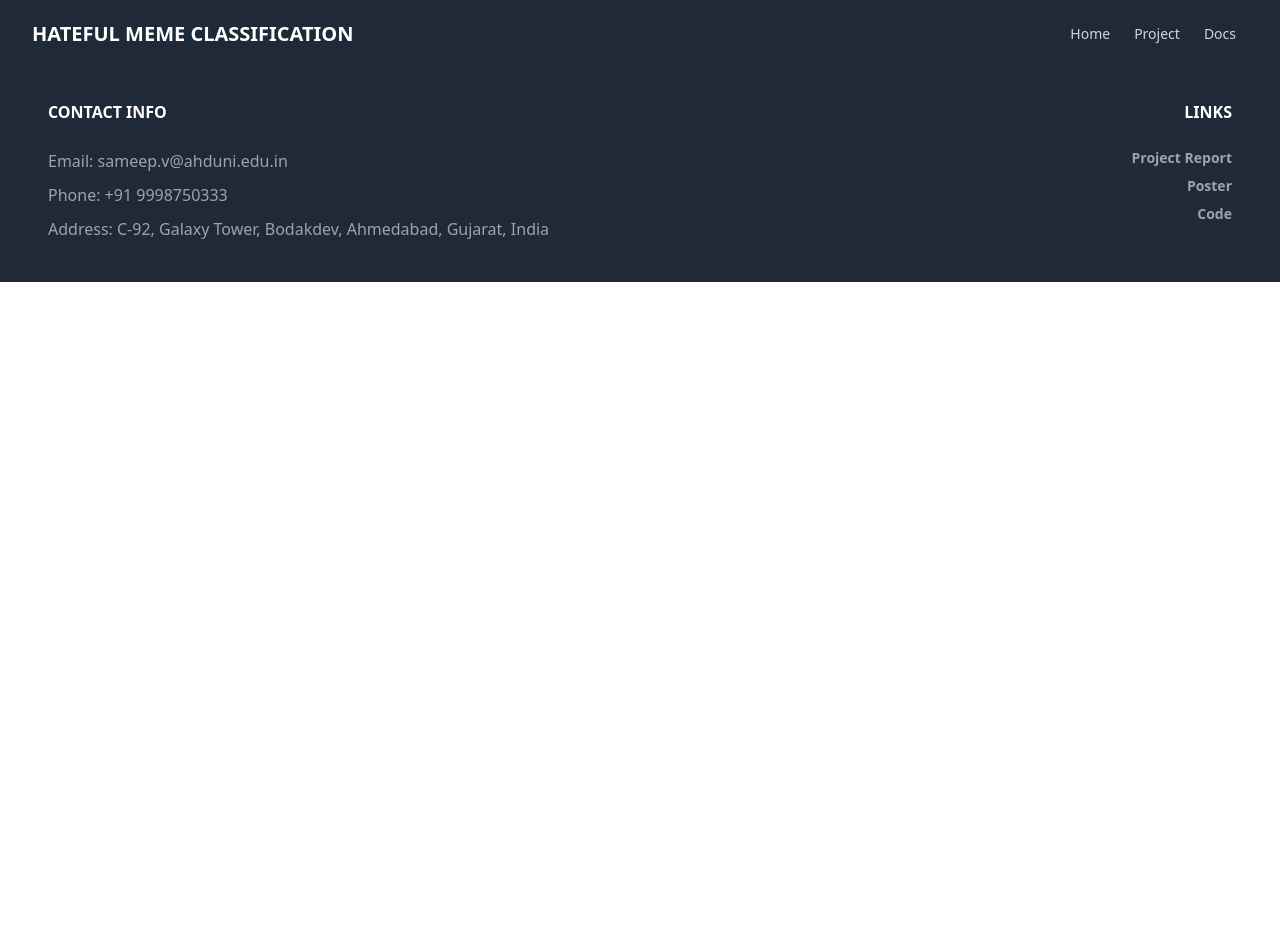
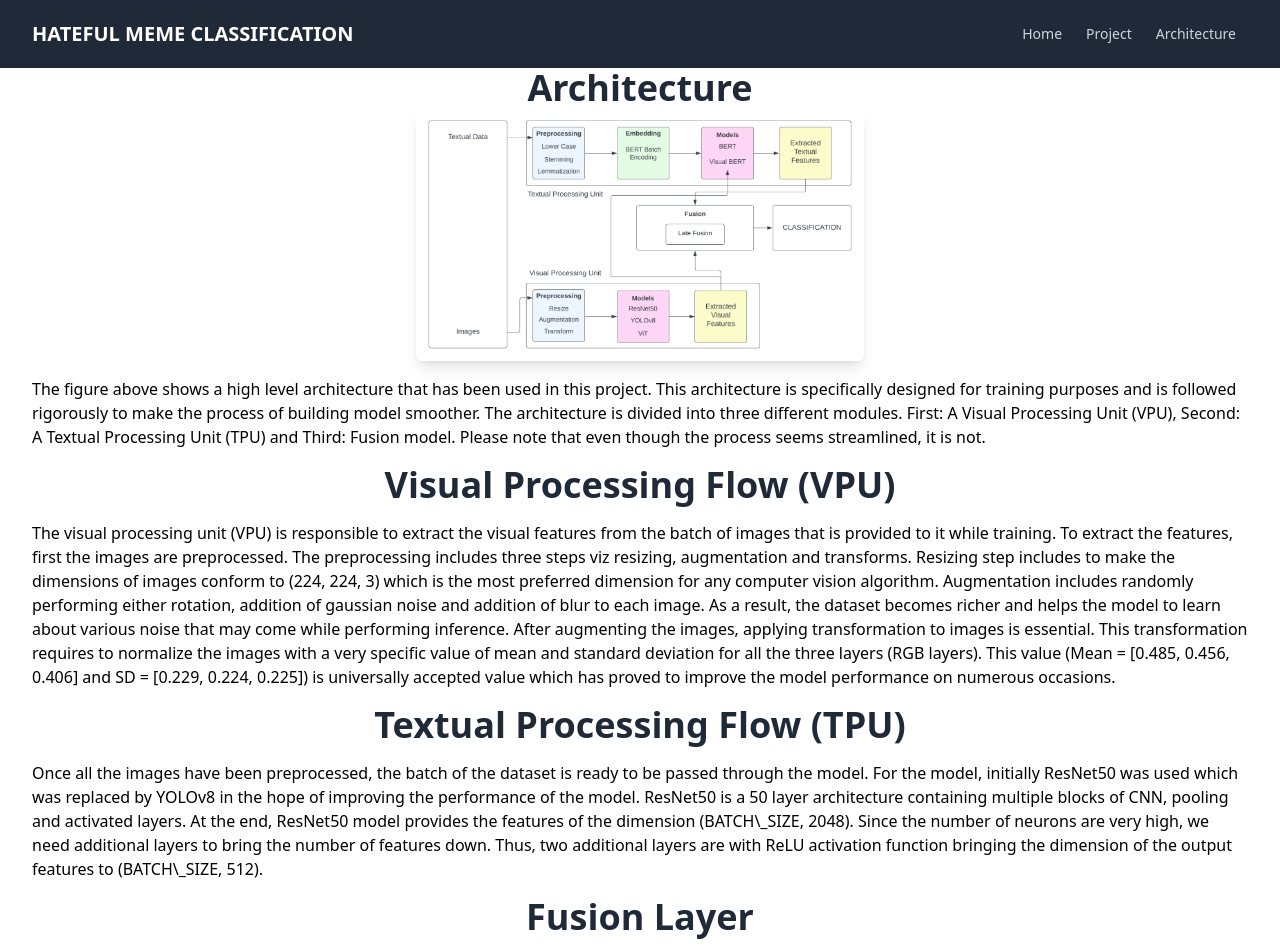
Before and after one commit to sameepv21/Hateful_Meme_Classification, a React (Create React App) app in the folder demo/: page /architecture in a window 1280 px wide. Shown: the top 952 px of the page. Before the commit the page ends 800 px from the top, so only its background shows below. Built offline with nearby package versions, Linux system fonts and the light colour scheme.

Commit message:
[feat]: architecture page completed

```diff
--- a/demo/public/index.html
+++ b/demo/public/index.html
@@ -24,7 +24,7 @@
       work correctly both with client-side routing and a non-root public URL.
       Learn how to configure a non-root public URL by running `npm run build`.
     -->
-    <title>React App</title>
+    <title>Hateful Meme Classification</title>
   </head>
   <body>
     <noscript>You need to enable JavaScript to run this app.</noscript>
--- a/demo/src/App.js
+++ b/demo/src/App.js
@@ -2,9 +2,9 @@ import React from 'react';
 import { BrowserRouter as Router, Routes, Route } from 'react-router-dom';
 import Home from './Components/Home';
 import Project from './Components/Project';
-import Docs from './Components/Docs';
 import Navbar from './Components/Navbar'
 import Footer from './Components/Footer'
+import Architecture from './Components/Architecture';
 
 function App() {
   return (
@@ -13,7 +13,7 @@ function App() {
         <Navbar />
         <Routes>
           <Route path="/project" element = {<Project />} />
-          <Route path="/docs" element = {<Docs />}/>
+          <Route path="/architecture" element = {<Architecture />}/>
           <Route exact path="/" element = {<Home />} />
         </Routes>
         <Footer />
--- /dev/null
+++ b/demo/src/Components/Architecture.js
@@ -0,0 +1,81 @@
+import React from 'react'
+
+const Architecture = () => {
+  return (
+    <div>
+      <div className="flex justify-center">
+        <h1 className="text-4xl font-bold text-center text-gray-800">
+          Architecture
+        </h1>
+      </div>
+      <div className="flex flex-col items-center justify-center ">
+        <div className="max-w-md">
+          <img className="mx-auto rounded-md shadow-lg" src="ML_Component_Architecture.png" alt="Hateful Meme" />
+        </div>
+        <p className="text-left mt-4 max-w-7xl mx-auto px-4 sm:px-6 lg:px-8">
+          The figure above shows a high level architecture that has been used in this project. This architecture is
+          specifically designed for training purposes and is followed rigorously to make the process of building model
+          smoother. The architecture is divided into three different modules. First: A Visual Processing Unit (VPU),
+          Second: A Textual Processing Unit (TPU) and Third: Fusion model. Please note that even though the process seems
+          streamlined, it is not.
+        </p>
+      </div>
+
+      <div className="flex justify-center mt-4">
+        <h1 className="text-4xl font-bold text-center text-gray-800">
+          Visual Processing Flow (VPU)
+        </h1>
+      </div>
+
+      <div className="flex flex-col items-center justify-center mt-4">
+        <p className="text-left max-w-7xl mx-auto px-4 sm:px-6 lg:px-8">
+          The visual processing unit (VPU) is responsible to extract the visual features from the batch of images that is
+          provided to it while training. To extract the features, first the images are preprocessed. The preprocessing
+          includes three steps viz resizing, augmentation and transforms. Resizing step includes to make the dimensions
+          of images conform to (224, 224, 3) which is the most preferred dimension for any computer vision algorithm.
+          Augmentation includes randomly performing either rotation, addition of gaussian noise and addition of blur to
+          each image. As a result, the dataset becomes richer and helps the model to learn about various noise that may
+          come while performing inference. After augmenting the images, applying transformation to images is essential.
+          This transformation requires to normalize the images with a very specific value of mean and standard deviation
+          for all the three layers (RGB layers). This value (Mean = [0.485, 0.456, 0.406] and SD = [0.229, 0.224, 0.225])
+          is universally accepted value which has proved to improve the model performance on numerous occasions.
+        </p>
+      </div>
+
+      <div className="flex justify-center mt-4">
+        <h1 className="text-4xl font-bold text-center text-gray-800">
+          Textual Processing Flow (TPU)
+        </h1>
+      </div>
+
+      <div className="flex flex-col items-center justify-center mt-4">
+        <p className="text-left max-w-7xl mx-auto px-4 sm:px-6 lg:px-8">
+          Once all the images have been preprocessed, the batch of the dataset is ready to be passed through the model.
+          For the model, initially ResNet50 was used which was replaced by YOLOv8 in the hope of improving the performance
+          of the model. ResNet50 is a 50 layer architecture containing multiple blocks of CNN, pooling and activated layers.
+          At the end, ResNet50 model provides the features of the dimension (BATCH\_SIZE, 2048). Since the number of neurons
+          are very high, we need additional layers to bring the number of features down. Thus, two additional layers are
+          with ReLU activation function bringing the dimension of the output features to (BATCH\_SIZE, 512).
+        </p>
+      </div>
+
+      <div className="flex justify-center mt-4">
+        <h1 className="text-4xl font-bold text-center text-gray-800">
+          Fusion Layer
+        </h1>
+      </div>
+
+      <div className="flex flex-col items-center justify-center mt-4">
+        <p className="text-left max-w-7xl mx-auto px-4 sm:px-6 lg:px-8">
+          Finally, the third component of the architecture is the fusion layer(s). This layer is the most essential
+          component of the entire project. This component gets the extracted visual and textual features from the
+          respective units and concatenated them. Since the concatenation happens after the features were extracted,
+          it is a late fusion model. In addition, the concatenated features are passed to additional layers that understand
+          the combined meaning of the image and text to classify the meme as either hateful or non-hateful.
+        </p>
+      </div>
+    </div>
+  )
+}
+
+export default Architecture
--- a/demo/src/Components/Docs.js
+++ /dev/null
@@ -1,9 +0,0 @@
-import React from 'react'
-
-const Docs = () => {
-  return (
-    <div>Docs</div>
-  )
-}
-
-export default Docs
--- a/demo/src/Components/Footer.js
+++ b/demo/src/Components/Footer.js
@@ -1,9 +1,6 @@
 import React from "react";
 
 function Footer() {
-    let github_url = "https://github.com/sameepv21/Hateful_Meme_Classification"
-    let report_url = ""
-    let poster_url = ""
   return (
     <footer className="bg-gray-800 py-8 justify-between">
       <div className="max-w-7xl mx-auto px-4 sm:px-6 lg:px-8 container flex flex-wrap">
@@ -19,26 +16,6 @@ function Footer() {
             Address: C-92, Galaxy Tower, Bodakdev, Ahmedabad, Gujarat, India
           </p>
         </div>
-        <div className="w-full md:w-1/2 px-4 text-right">
-          <h5 className="text-white uppercase mb-6 font-bold">Links</h5>
-          <ul className="list-unstyled">
-            <li>
-              <a href={report_url} className="text-gray-400 hover:text-white font-semibold block pb-2 text-sm">
-                Project Report
-              </a>
-            </li>
-            <li>
-              <a href={poster_url} className="text-gray-400 hover:text-white font-semibold block pb-2 text-sm">
-                Poster
-              </a>
-            </li>
-            <li>
-              <a href={github_url} className="text-gray-400 hover:text-white font-semibold block pb-2 text-sm">
-                Code
-              </a>
-            </li>
-          </ul>
-        </div>
       </div>
     </footer>
   );
--- a/demo/src/Components/Home.js
+++ b/demo/src/Components/Home.js
@@ -24,39 +24,13 @@ const Home = () => {
         identify and remove such content to ensure a safe and respectful online environment.
       </p> */}
 
-      <p className='text-left mt-4 max-w-7xl mx-auto px-4 sm:px-6 lg:px-8'>
+      <p className='mb-4 text-left mt-4 max-w-7xl mx-auto px-4 sm:px-6 lg:px-8'>
         The use of multimodal fusion techniques for hateful meme classification has shown promising results in previous
         research. By leveraging multiple modalities such as texts and images, these techniques can capture the nuances of
         hateful memes that may not be evident in a single modality alone. Facebook's hateful meme dataset provides a
         valuable resource for researchers to test and evaluate the effectiveness of these techniques in a real-world
         scenario.
       </p>
-
-      <div className="flex justify-center mt-4 mb-4">
-        <h1 className="text-4xl font-bold text-center text-gray-800">
-          Architecture
-        </h1>
-      </div>
-
-      <div className="mb-10 text-left mt-4 max-w-7xl mx-auto px-4 sm:px-6 lg:px-8 flex flex-row items-center justify-center">
-        <img
-          className="w-1/2 mx-auto my-4 lg:my-0 lg:float-left lg:w-1/3 rounded-md shadow-lg"
-          src="ML_Component_Architecture.png"
-          alt="Architecture"
-        />
-
-        <p className="ml-14 lg:w-2/3">
-          The figure on the left shows a high level architecture that has been used in this project. This architecture is
-          specifically designed for training purposes and is followed rigorously to make the process of building model
-          smoother. The architecture is divided into three different modules. First: A Visual Processing Unit (VPU),
-          Second: A Textual Processing Unit (TPU) and Third: Fusion model. Please note that even though the process seems
-          streamlined, it is not. <br /><br />
-
-          The job of VPU and TPU is to extract visual and textual features respectively. These extracted features are then
-          passed to fusion layer where they are concatenated and passed to a fully connected layer. This layer is then
-          responsible for making the final prediction.
-        </p>
-      </div>
     </div>
   )
 }
--- a/demo/src/Components/Navbar.js
+++ b/demo/src/Components/Navbar.js
@@ -28,10 +28,10 @@ const Navbar = () => {
               Project
             </Link>
             <Link
-              to="/docs"
+              to="/architecture"
               className="text-gray-300 hover:bg-gray-700 hover:text-white px-3 py-2 rounded-md text-sm font-medium"
             >
-              Docs
+              Architecture
             </Link>
           </div>
         </div>
```
